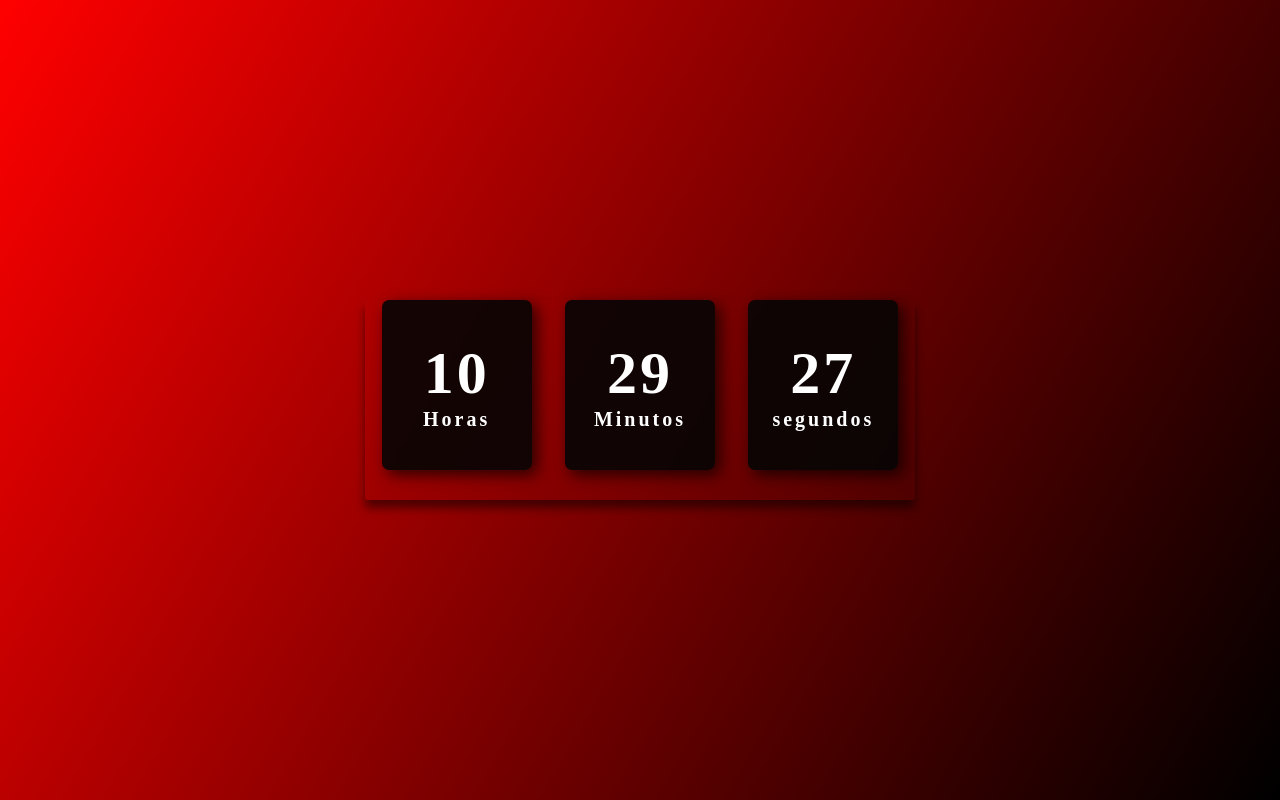
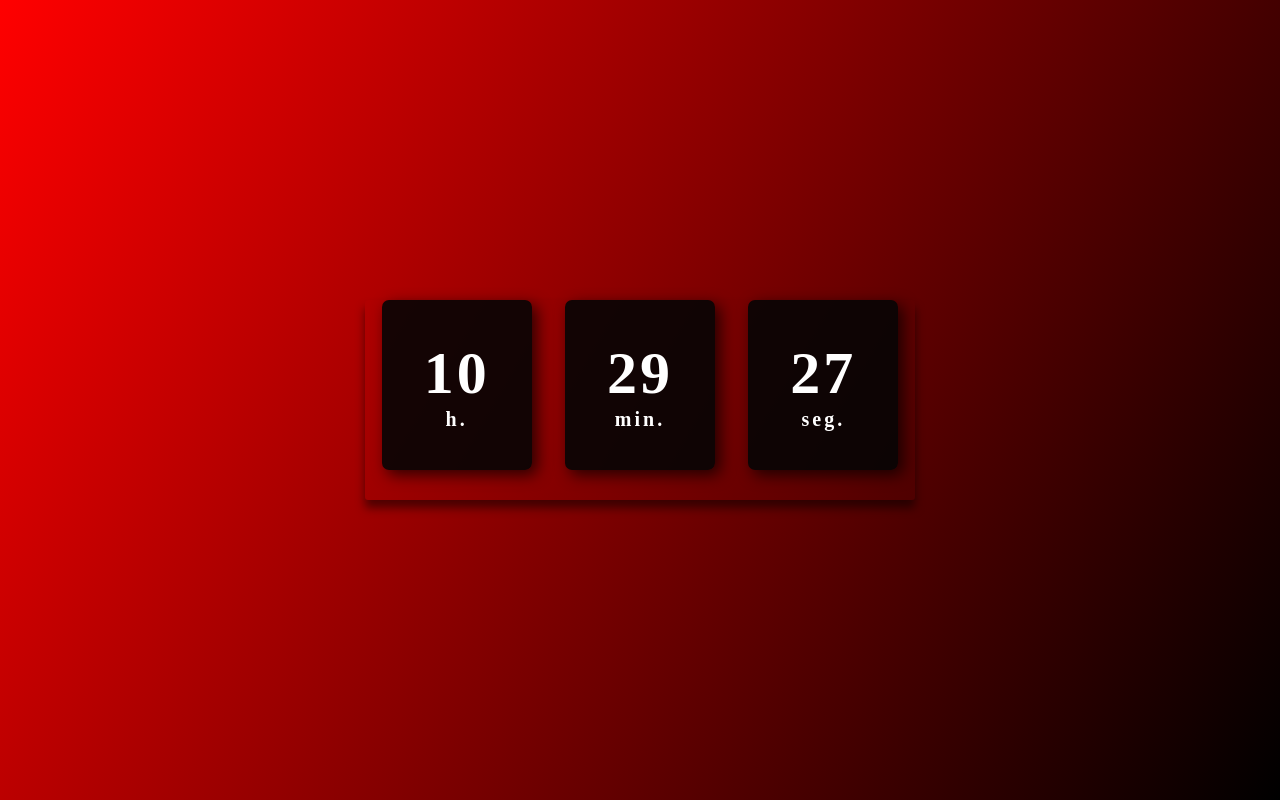
Before and after one commit to devmarcelomacedo/relogioDigital, a plain HTML site: page index.html in a window 1280 px wide. Drawn offline with Linux system fonts and the light colour scheme.

Commit message:
Alterei nomes dos horários

```diff
--- a/index.html
+++ b/index.html
@@ -11,17 +11,17 @@
     <div class="relogio">
         <div>
             <span id="horas">00</span>
-            <span class="tempo">Horas</span>
+            <span class="tempo">h.</span>
         </div>
 
         <div>
             <span id="minutos">00</span>
-            <span class="tempo">Minutos</span>
+            <span class="tempo">min.</span>
         </div>
 
         <div>
             <span id="segundos">00</span>
-            <span class="tempo">segundos</span>
+            <span class="tempo">seg.</span>
         </div>
     </div>
 
```
